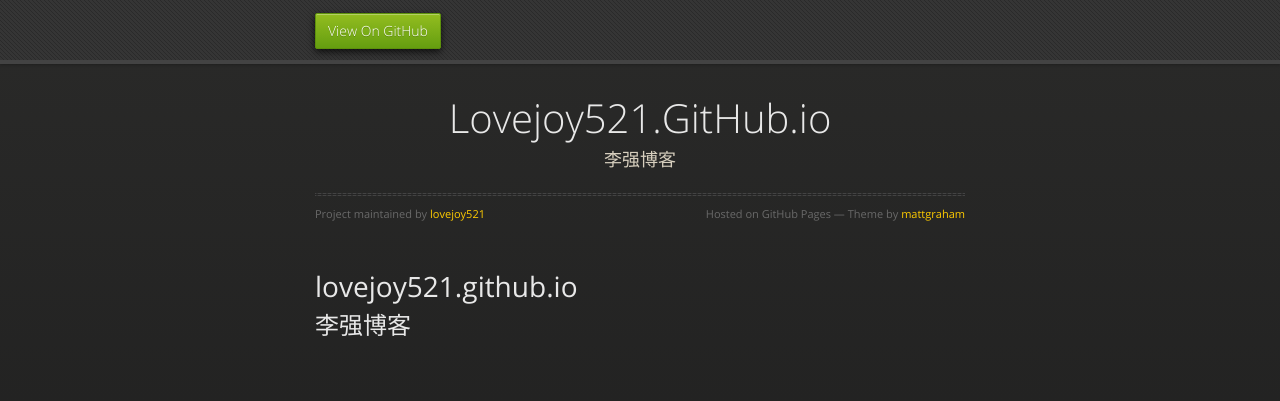
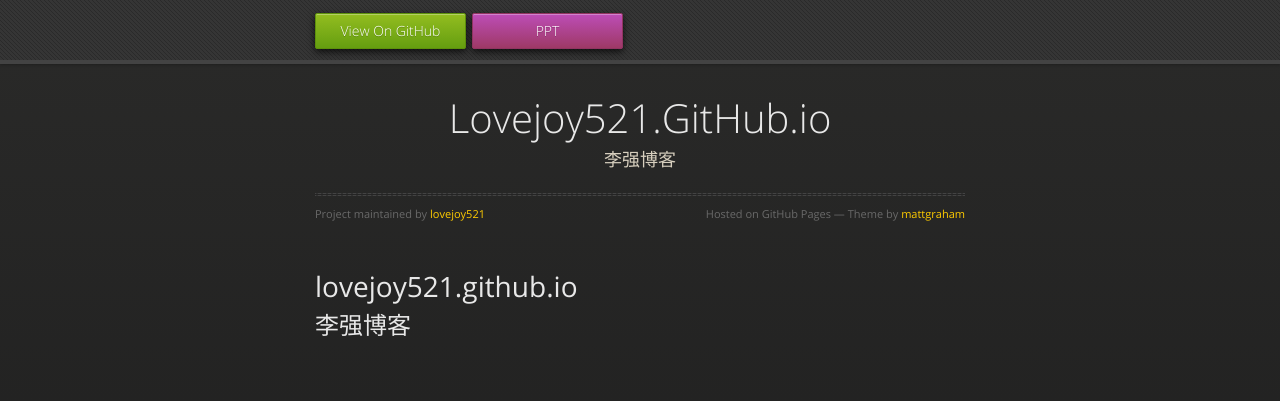
Before and after one commit to lovejoy521/lovejoy521.github.io, a plain HTML site: page index.html in a window 1280 px wide. Drawn offline with nearby package versions, Linux system fonts and the light colour scheme.

Commit message:
Add a "PPT" button and change its css.

```diff
--- a/index.html
+++ b/index.html
@@ -3,7 +3,7 @@
   <head>
     <meta charset="utf-8">
     <meta http-equiv="X-UA-Compatible" content="chrome=1">
-    <title>Lovejoy521.GitHub.io by lovejoy521</title>
+    <title>博客&nbsp;李强&nbsp;Lovejoy521</title>
     <link rel="stylesheet" href="stylesheets/styles.css">
     <link rel="stylesheet" href="stylesheets/github-dark.css">
     <script src="https://ajax.googleapis.com/ajax/libs/jquery/1.7.1/jquery.min.js"></script>
@@ -21,6 +21,7 @@
       <div id="header">
         <nav>
           <li class="fork"><a href="https://github.com/lovejoy521">View On GitHub</a></li>
+          <li class="fork"><a id="ppt" href="ppt/ppt_nav.html">PPT</a></li>
         </nav>
       </div><!-- end header -->
 
--- a/stylesheets/styles.css
+++ b/stylesheets/styles.css
@@ -724,6 +724,7 @@
   line-height: 50px;
   text-shadow: 0px 1px 0px rgba(0, 0, 0, 0.2);
   font-size: 14px;
+  margin-right: 6px;
 }
 #header nav li a {
   color: white;
@@ -751,6 +752,17 @@
   font-size: 14px;
   display: inline-block;
   text-align: center;
+  width: 125px;
+}
+#header nav li #ppt{
+  border: 1px solid #913461;
+  background: -webkit-gradient(linear, 50% 0%, 50% 100%, color-stop(0%, #bd4db7), color-stop(100%, #9e3966));
+  background: -webkit-linear-gradient(#bd4db7, #9e3966);
+  background: -moz-linear-gradient(#bd4db7, #9e3966);
+  background: -o-linear-gradient(#bd4db7, #9e3966);
+  background: -ms-linear-gradient(#bd4db7, #9e3966);
+  background: linear-gradient(#bd4db7, #9e3966);
+  background-color: #bd4db7;
 }
 #header nav li a:hover {
   background: -webkit-gradient(linear, 50% 0%, 50% 100%, color-stop(0%, #749619), color-stop(100%, #527f0e));
@@ -765,6 +777,16 @@
   -webkit-box-shadow: inset 0px 1px 1px rgba(0, 0, 0, 0.2), 0px 1px 0px rgba(0, 0, 0, 0);
   -o-box-shadow: inset 0px 1px 1px rgba(0, 0, 0, 0.2), 0px 1px 0px rgba(0, 0, 0, 0);
   box-shadow: inset 0px 1px 1px rgba(0, 0, 0, 0.2), 0px 1px 0px rgba(0, 0, 0, 0);
+}
+#header nav li #ppt:hover{
+  background: -webkit-gradient(linear, 50% 0%, 50% 100%, color-stop(0%, #bd44a3), color-stop(100%, #712453));
+  background: -webkit-linear-gradient(#bd44a3, #712453);
+  background: -moz-linear-gradient(#bd44a3, #712453);
+  background: -o-linear-gradient(#bd44a3, #712453);
+  background: -ms-linear-gradient(#bd44a3, #712453);
+  background: linear-gradient(#bd44a3, #712453);
+  background-color: #9e3f84;
+  border: 1px solid #712453;
 }
 #header nav li.fork {
   float: left;
```
